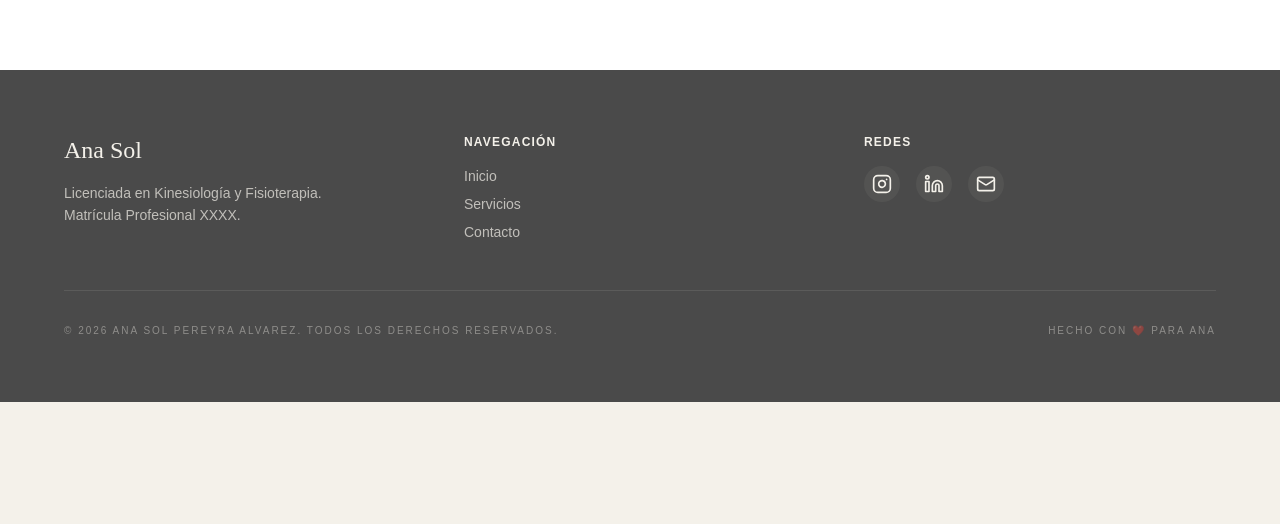
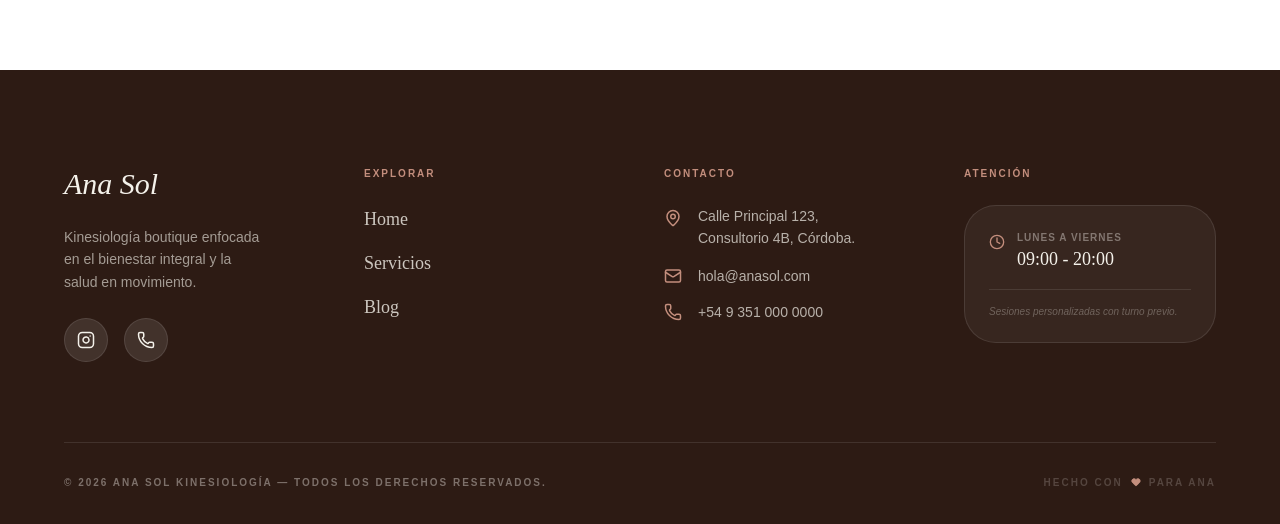
Before and after one commit to franferreyradev/kinesio-web, a React (Vite) app: page / in a window 1280 px wide. Shown: the part 3810-4334 px from the top of the page. Before the commit the page ends 4212 px from the top, so only its background shows below. Built offline with nearby package versions, Linux system fonts and the light colour scheme.

Commit message:
Mejorar footer

```diff
--- a/src/components/layout/Footer.jsx
+++ b/src/components/layout/Footer.jsx
@@ -1,40 +1,119 @@
-import { Instagram, Linkedin, Mail } from 'lucide-react';
+import { motion } from 'framer-motion';
+import {
+  Instagram,
+  MapPin,
+  Phone,
+  Mail,
+  Clock,
+  ArrowUpRight,
+  Heart
+} from 'lucide-react';
+import { Link } from 'react-router-dom';
 
-const Footer = () => (
-  <footer className="bg-brand-dark text-brand-cream py-16 px-6">
-    <div className="max-w-6xl mx-auto grid grid-cols-1 md:grid-cols-3 gap-12 border-b border-brand-cream/10 pb-12">
-      <div className="space-y-4">
-        <h3 className="font-serif text-2xl">Ana Sol</h3>
-        <p className="text-sm opacity-70 leading-relaxed font-sans">
-          Licenciada en Kinesiología y Fisioterapia. <br />
-          Matrícula Profesional XXXX.
+const Footer = () => {
+  const currentYear = new Date().getFullYear();
+
+  const handleWhatsApp = () => {
+    window.open(`https://wa.me/tu_numero_aqui?text=Hola%20Ana%20Sol!%20Te%20contacto%20desde%20tu%20web.`, '_blank');
+  };
+
+  return (
+    // Usamos el color brand-dark (chocolate) como fondo principal
+    <footer className="bg-[#2D1B14] text-white pt-24 pb-12 px-6">
+      <div className="max-w-6xl mx-auto">
+
+        {/* Grilla Principal */}
+        <div className="grid grid-cols-1 md:grid-cols-2 lg:grid-cols-4 gap-12 mb-20">
+
+          {/* Columna 1: Branding */}
+          <div className="space-y-6">
+            <h3 className="text-3xl font-serif italic text-brand-cream">Ana Sol</h3>
+            <p className="text-brand-cream/60 font-sans text-sm leading-relaxed max-w-[200px]">
+              Kinesiología boutique enfocada en el bienestar integral y la salud en movimiento.
             </p>
+            <div className="flex gap-4">
+              <a href="https://instagram.com" className="p-3 bg-white/10 rounded-full text-brand-cream hover:bg-brand-rose transition-all border border-white/10">
+                <Instagram size={18} />
+              </a>
+              <button onClick={handleWhatsApp} className="p-3 bg-white/10 rounded-full text-brand-cream hover:bg-brand-rose transition-all border border-white/10">
+                <Phone size={18} />
+              </button>
+            </div>
           </div>
 
-      <div className="space-y-4">
-        <h4 className="font-sans font-bold text-xs uppercase tracking-widest">Navegación</h4>
-        <ul className="text-sm space-y-2 opacity-70 font-sans">
-          <li><a href="/" className="hover:text-brand-rose transition-colors">Inicio</a></li>
-          <li><a href="/servicios" className="hover:text-brand-rose transition-colors">Servicios</a></li>
-          <li><a href="/contacto" className="hover:text-brand-rose transition-colors">Contacto</a></li>
+          {/* Columna 2: Navegación */}
+          <div className="space-y-6">
+            <h4 className="font-sans font-bold uppercase tracking-[0.2em] text-[10px] text-brand-rose">Explorar</h4>
+            <ul className="space-y-4">
+              {['Home', 'Servicios', 'Blog'].map((item) => (
+                <li key={item}>
+                  <Link
+                    to={item === 'Home' ? '/' : `/${item.toLowerCase()}`}
+                    className="group flex items-center gap-2 text-brand-cream/80 font-serif text-lg hover:text-white transition-colors"
+                  >
+                    {item}
+                    <ArrowUpRight size={14} className="opacity-0 group-hover:opacity-100 transition-opacity text-brand-rose" />
+                  </Link>
+                </li>
+              ))}
             </ul>
           </div>
 
+          {/* Columna 3: Contacto */}
+          <div className="space-y-6">
+            <h4 className="font-sans font-bold uppercase tracking-[0.2em] text-[10px] text-brand-rose">Contacto</h4>
             <div className="space-y-4">
-        <h4 className="font-sans font-bold text-xs uppercase tracking-widest">Redes</h4>
-        <div className="flex space-x-4">
-          <a href="#" className="p-2 bg-brand-cream/5 rounded-full hover:bg-brand-rose transition-colors"><Instagram size={20} /></a>
-          <a href="#" className="p-2 bg-brand-cream/5 rounded-full hover:bg-brand-rose transition-colors"><Linkedin size={20} /></a>
-          <a href="#" className="p-2 bg-brand-cream/5 rounded-full hover:bg-brand-rose transition-colors"><Mail size={20} /></a>
+              <div className="flex items-start gap-4">
+                <MapPin className="text-brand-rose mt-1 shrink-0" size={18} />
+                <p className="text-brand-cream/70 text-sm font-sans leading-relaxed">
+                  Calle Principal 123, <br />
+                  Consultorio 4B, Córdoba.
+                </p>
+              </div>
+              <div className="flex items-center gap-4">
+                <Mail className="text-brand-rose shrink-0" size={18} />
+                <p className="text-brand-cream/70 text-sm font-sans">hola@anasol.com</p>
+              </div>
+              <div className="flex items-center gap-4">
+                <Phone className="text-brand-rose shrink-0" size={18} />
+                <p className="text-brand-cream/70 text-sm font-sans">+54 9 351 000 0000</p>
               </div>
             </div>
           </div>
 
-    <div className="max-w-6xl mx-auto mt-8 flex justify-between items-center text-[10px] uppercase tracking-[0.2em] opacity-40">
-      <p>© 2026 Ana Sol Pereyra Alvarez. Todos los derechos reservados.</p>
-      <p>Hecho con ❤️ para Ana</p>
+          {/* Columna 4: Horarios */}
+          <div className="space-y-6">
+            <h4 className="font-sans font-bold uppercase tracking-[0.2em] text-[10px] text-brand-rose">Atención</h4>
+            <div className="bg-white/5 p-6 rounded-[2rem] border border-white/10 space-y-4">
+              <div className="flex items-start gap-3">
+                <Clock className="text-brand-rose mt-1" size={16} />
+                <div>
+                  <p className="text-[10px] font-bold uppercase tracking-widest text-brand-cream/40">Lunes a Viernes</p>
+                  <p className="text-brand-cream font-serif text-lg">09:00 - 20:00</p>
+                </div>
+              </div>
+              <div className="h-[1px] bg-white/10 w-full"></div>
+              <p className="text-[10px] text-brand-cream/30 italic font-sans leading-tight">
+                Sesiones personalizadas con turno previo.
+              </p>
+            </div>
+          </div>
+
+        </div>
+
+        {/* Barra Inferior */}
+        <div className="pt-8 border-t border-white/10 flex flex-col md:flex-row justify-between items-center gap-4">
+          <p className="text-[10px] font-sans font-bold uppercase tracking-[0.2em] text-brand-cream/40">
+            © {currentYear} Ana Sol Kinesiología — Todos los derechos reservados.
+          </p>
+          <p className="text-[10px] font-sans font-bold uppercase tracking-[0.2em] text-brand-cream/20 flex items-center gap-2">
+            Hecho con <Heart size={10} className="text-brand-rose fill-brand-rose" /> para Ana
+          </p>
+        </div>
+
       </div>
     </footer>
   );
+};
 
 export default Footer;
```
Lines whose indentation alone changed are shown as unchanged.
